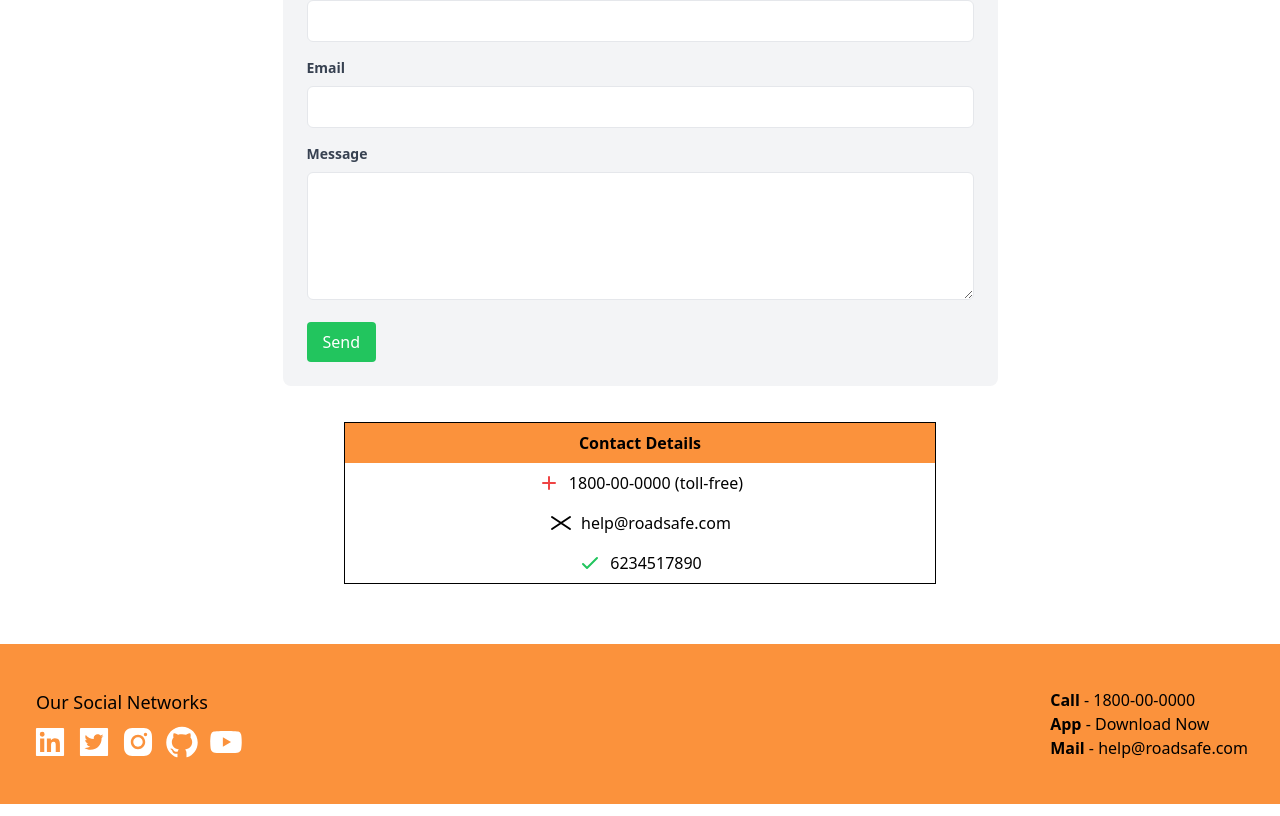
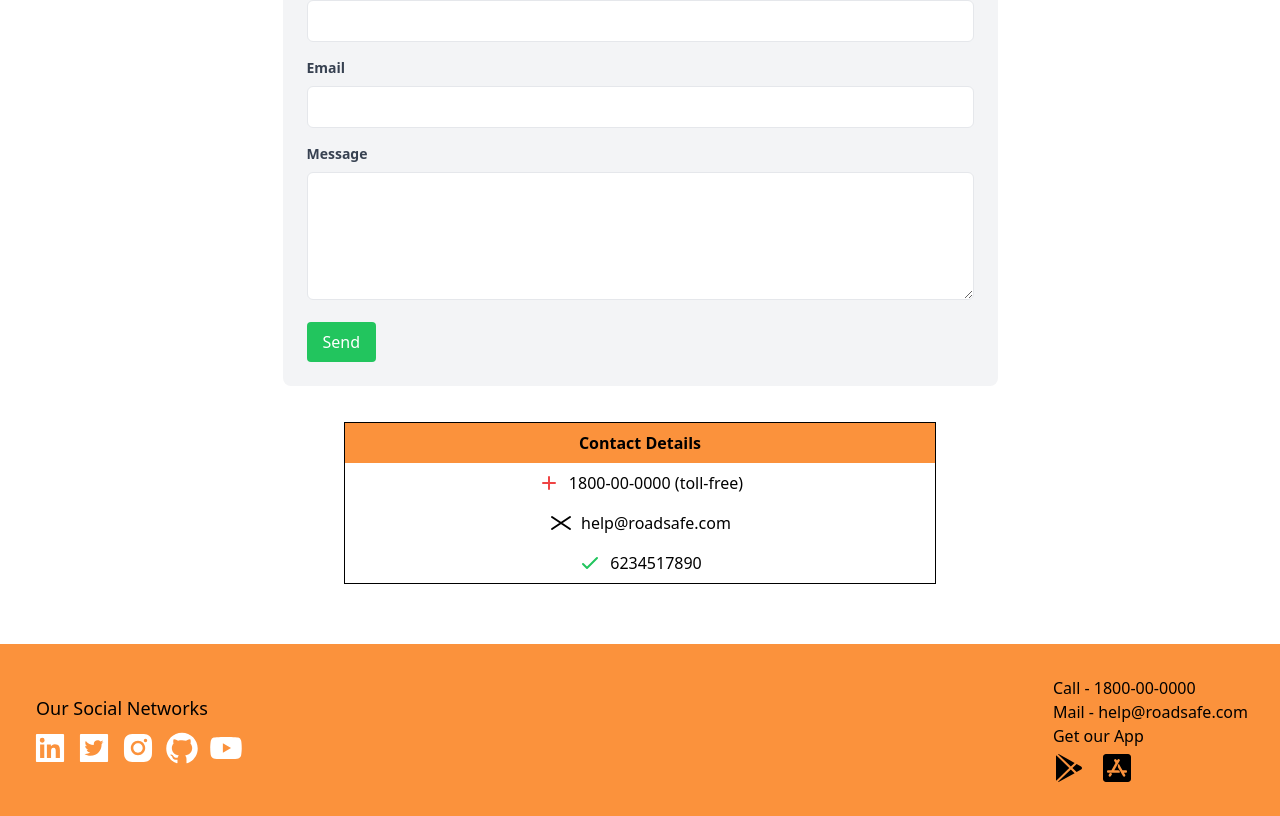
Before and after one commit to LuckyVishwa1104/The-Road-Safe, a React (Vite) app in the folder webApp/: page / in a window 1280 px wide. Shown: the part 2542-3358 px from the top of the page. Built offline with nearby package versions, Linux system fonts and the light colour scheme; no server answers.

Commit message:
added icon for playstore and app store for download

```diff
--- a/webApp/src/components/Layout/Footer.jsx
+++ b/webApp/src/components/Layout/Footer.jsx
@@ -1,5 +1,7 @@
 import React from "react";
 import { AiFillInstagram, AiFillTwitterSquare, AiFillGithub, AiFillYoutube, AiFillLinkedin } from "react-icons/ai";
+import { IoLogoGooglePlaystore } from "react-icons/io5";
+import { FaAppStoreIos } from "react-icons/fa";
 
 export const Footer = () => {
   return (
@@ -7,23 +9,23 @@ export const Footer = () => {
       <div className="my-3 flex items-center flex-col md:flex-row">
 
         <div className="mb-2 md:mb-0 text-left">
-          <h1 className="mb-2 ml-1 text-lg">Our Social Networks</h1>
+          <h1 className="mb-2 ml-1 text-lg font-medium">Our Social Networks</h1>
           <div className="flex flex-wrap gap-2">
 
             <a href="https://www.linkedin.com/login" target="blank">
-            <AiFillLinkedin className="text-white text-4xl hover:transform hover:scale-110 transition duration-300 ease-in-out" /></a>
+              <AiFillLinkedin className="text-white text-4xl hover:transform hover:scale-110 transition duration-300 ease-in-out" /></a>
 
             <a href="https://twitter.com/i/flow/login" target="blank">
-            <AiFillTwitterSquare className="text-white text-4xl hover:transform hover:scale-110 transition duration-300 ease-in-out " /></a>
+              <AiFillTwitterSquare className="text-white text-4xl hover:transform hover:scale-110 transition duration-300 ease-in-out " /></a>
 
             <a href="https://www.instagram.com/accounts/login/?hl=en" target="blank">
-            <AiFillInstagram className="text-white text-4xl hover:transform hover:scale-110 transition duration-300 ease-in-out" /></a>
+              <AiFillInstagram className="text-white text-4xl hover:transform hover:scale-110 transition duration-300 ease-in-out" /></a>
 
             <a href="https://github.com/login" target="blank">
-            <AiFillGithub className="text-white text-4xl hover:transform hover:scale-110 transition duration-300 ease-in-out" /></a>
+              <AiFillGithub className="text-white text-4xl hover:transform hover:scale-110 transition duration-300 ease-in-out" /></a>
 
             <a href="https://www.youtube.com" target="blank">
-            <AiFillYoutube className="text-white text-4xl hover:transform hover:scale-110 transition duration-300 ease-in-out" /></a>
+              <AiFillYoutube className="text-white text-4xl hover:transform hover:scale-110 transition duration-300 ease-in-out" /></a>
           </div>
         </div>
 
@@ -31,9 +33,18 @@ export const Footer = () => {
 
       <div className="text-left">
 
-        <h3><span className="font-bold">Call</span> - 1800-00-0000</h3>
-        <h3><span className="font-bold">App</span> - <a href="https://drive.google.com/uc?export=download&id=10l7p8rLa9fi6l1qMNPchVslq0XFVq2vv" target="blank">Download Now</a></h3>
-        <h3><span className="font-bold">Mail</span> - help@roadsafe.com</h3>
+        <h3><span className="font-medium">Call</span> - 1800-00-0000</h3>
+        <h3><span className="font-medium">Mail</span> - help@roadsafe.com</h3>
+        <h3 className="font-medium">Get our App</h3>
+        <div className="flex space-x-4 mt-1">
+          <a href="" target="_blank" rel="noopener noreferrer" className="flex items-center space-x-2">
+            <IoLogoGooglePlaystore size={32} className="text-black hover:transform hover:scale-110 transition duration-300 ease-in-out" />
+          </a>
+          <a href="" target="_blank" rel="noopener noreferrer" className="flex items-center space-x-2">
+            <FaAppStoreIos size={32} className="text-black hover:transform hover:scale-110 transition duration-300 ease-in-out" />
+          </a>
+        </div>
+        {/* <a href="https://drive.google.com/uc?export=download&id=10l7p8rLa9fi6l1qMNPchVslq0XFVq2vv" target="blank"></a> */}
       </div>
     </div>
 
--- a/webApp/src/pages/Contact.jsx
+++ b/webApp/src/pages/Contact.jsx
@@ -3,8 +3,13 @@ import emailjs from '@emailjs/browser';
 import { FaEnvelope, FaPhone, FaDownload } from 'react-icons/fa';
 import { ToastContainer, toast } from 'react-toastify';
 import 'react-toastify/dist/ReactToastify.css';
+import { AiFillGoogleCircle, AiFillApple } from 'react-icons/ai';
+import { IoLogoGooglePlaystore } from "react-icons/io5";
+import { FaAppStoreIos } from "react-icons/fa";
 
 export const Contact = () => {
+
+  const [isHovered, setIsHovered] = useState(false);
 
   const [isBlinkingA, setIsBlinkingA] = useState(false);
 
@@ -64,12 +69,40 @@ export const Contact = () => {
               <h4 className="text-sm mt-1">1800-00-0000</h4>
             </div></a>
 
-          <a href='https://drive.google.com/uc?export=download&id=10l7p8rLa9fi6l1qMNPchVslq0XFVq2vv' target="blank">
-            <div className="border border-gray-300 rounded-lg p-4 flex flex-col items-center h-32 w-56 mb-2 hover:transform hover:scale-110 transition duration-300 ease-in-out">
-              <FaDownload size={24} className="text-yellow-500" />
-              <h3 className="text-lg mt-2">Get our app</h3>
-              <h4 className="text-sm mt-1">Download Now</h4>
-            </div></a>
+
+          <div
+            className="border border-gray-300 rounded-lg p-4 flex flex-col items-center h-32 w-56 mb-2 hover:transform hover:scale-110 transition duration-300 ease-in-out"
+            onMouseEnter={() => setIsHovered(true)}
+            onMouseLeave={() => setIsHovered(false)}
+          >
+            <FaDownload size={24} className="text-yellow-500" />
+            <h3 className="text-lg mt-2">Get our app</h3>
+            <h4 className="text-sm mt-1">Download Now</h4>
+
+            {isHovered && (
+              <div className="flex space-x-4 mt-2">
+                <a
+                  href="https://play.google.com/store"
+                  target="_blank"
+                  rel="noopener noreferrer"
+                  className="flex flex-col items-center text-center"
+                >
+                  <IoLogoGooglePlaystore size={32} className="text-yellow-500" />
+                  {/* <span className="text-xs">Play Store</span> */}
+                </a>
+                <a
+                  href="https://www.apple.com/app-store/"
+                  target="_blank"
+                  rel="noopener noreferrer"
+                  className="flex flex-col items-center text-center"
+                >
+                  <FaAppStoreIos size={32} className="text-black" />
+                  {/* <span className="text-xs">App Store</span> */}
+                </a>
+              </div>
+            )}
+          </div>
+          {/* <a href='https://drive.google.com/uc?export=download&id=10l7p8rLa9fi6l1qMNPchVslq0XFVq2vv' target="blank"></a> */}
         </div>
       </div>
 
```
